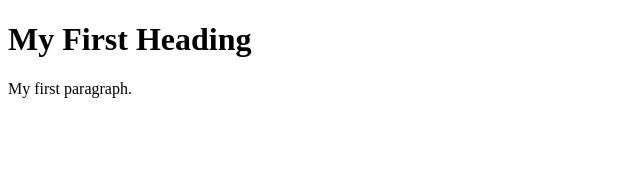
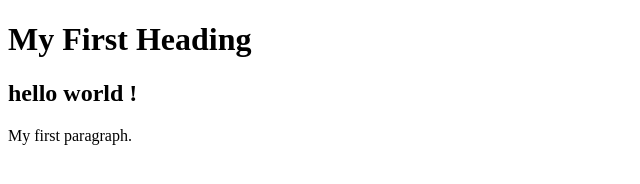
Before and after one commit to YRlearner/bootcomp, a plain HTML site: page home/index.html in a window 1280 px wide. Shown: the whole page, without its empty margins (0-640 px from the left). Drawn offline with Linux system fonts and the light colour scheme.

Commit message:
Update index.html

```diff
--- a/home/index.html
+++ b/home/index.html
@@ -12,6 +12,7 @@
 
 <h1>My First Heading</h1>
 
+<h2>hello world !</h1>
 <p>My first paragraph.</p>
 
 </body>
```
